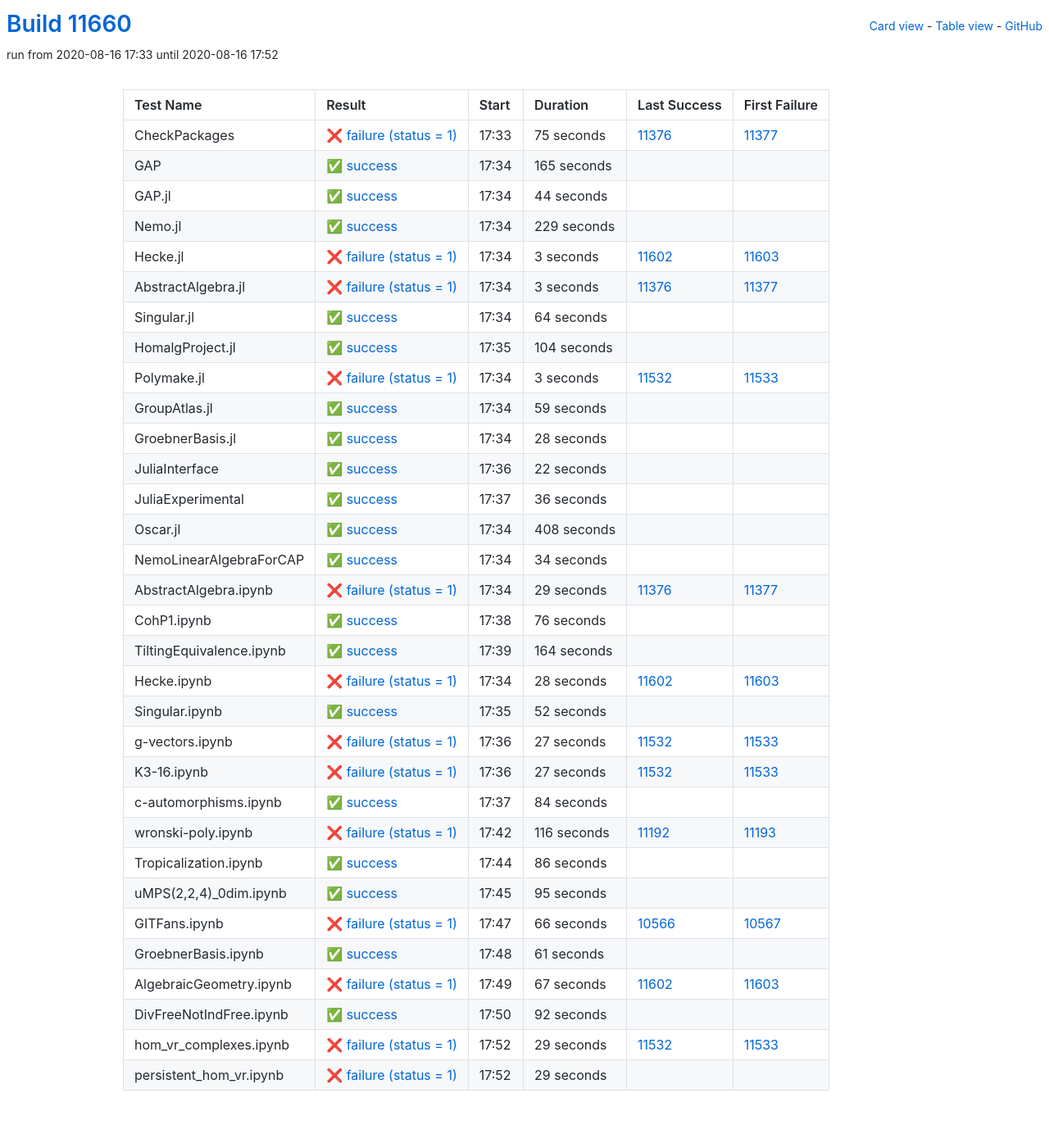
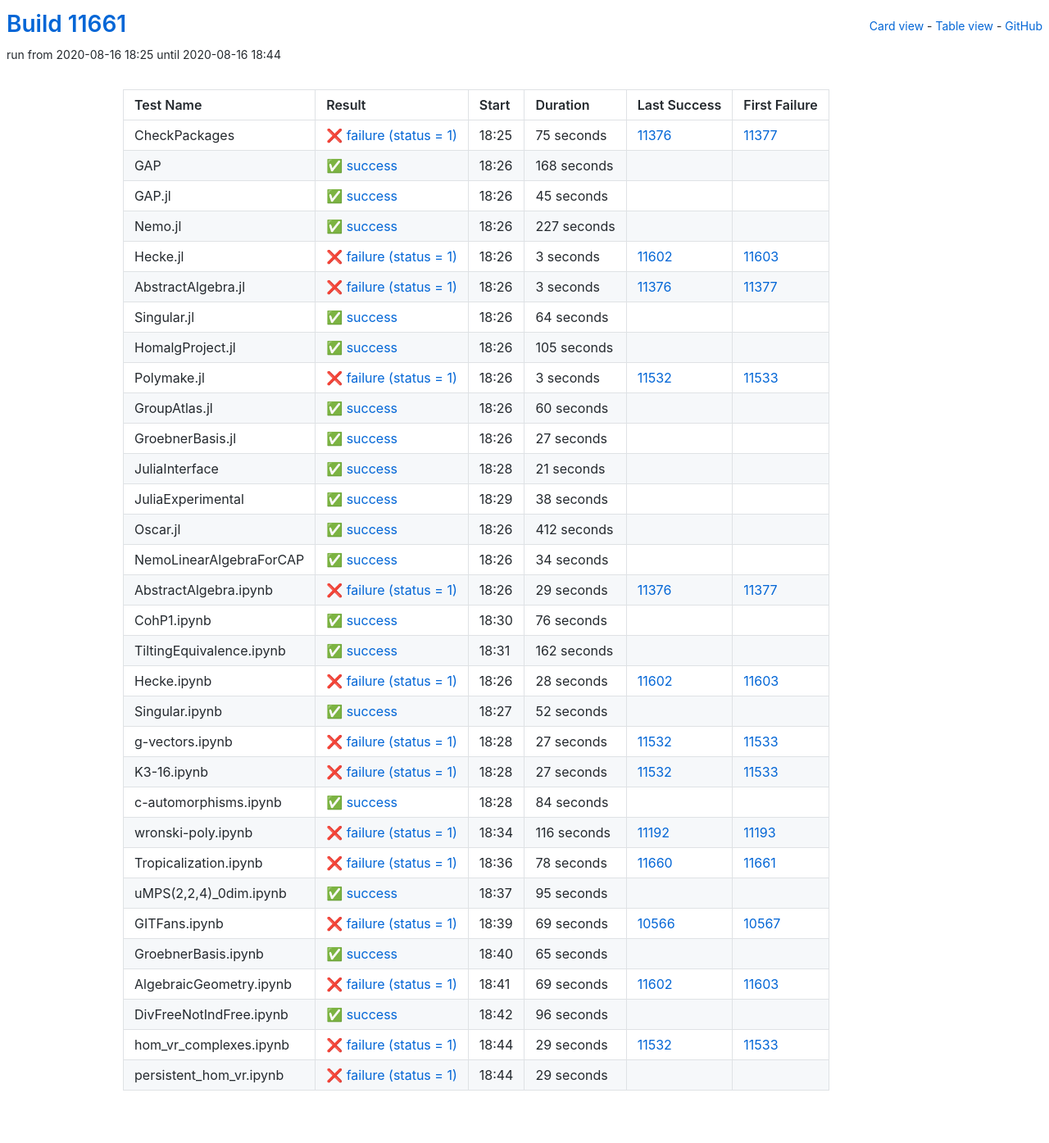
Before and after one commit to oscar-system/oscar-ci-status, a Jekyll site: the page built from table.html, in a window 1280 px wide. Shown: the whole page at 82% size. Built offline with Jekyll 4.4.1, drawn with Linux system fonts in a browser that asks for light colours.

Commit message:
Build #11661

```diff
--- a/_data/ci.yml
+++ b/_data/ci.yml
@@ -1,6 +1,6 @@
 ---
-build: 11660
-build_url: https://oscarci.mathematik.uni-kl.de/job/oscar/11660/
+build: 11661
+build_url: https://oscarci.mathematik.uni-kl.de/job/oscar/11661/
 job: oscar
 organization: oscar-system
 repo: oscar-ci-status
@@ -8,8 +8,8 @@
 tests:
 - name: CheckPackages
   id: checkpackages
-  log: https://oscarci.mathematik.uni-kl.de/job/oscar/11660/artifact/logs/build-11660/CheckPackages.log
-  start: 2020-08-16 17:33
+  log: https://oscarci.mathematik.uni-kl.de/job/oscar/11661/artifact/logs/build-11661/CheckPackages.log
+  start: 2020-08-16 18:25
   success: false
   exitcode: 1
   status: failure
@@ -20,44 +20,44 @@
   first_failure_url: https://oscarci.mathematik.uni-kl.de/job/oscar/11377/
 - name: GAP
   id: gap
-  log: https://oscarci.mathematik.uni-kl.de/job/oscar/11660/artifact/logs/build-11660/GAP.log
-  start: 2020-08-16 17:34
+  log: https://oscarci.mathematik.uni-kl.de/job/oscar/11661/artifact/logs/build-11661/GAP.log
+  start: 2020-08-16 18:26
   success: true
   exitcode: 0
   status: success
-  duration: 165
+  duration: 168
   last_success: false
   last_success_url:
   first_failure: false
   first_failure_url:
 - name: GAP.jl
   id: gap-jl
-  log: https://oscarci.mathematik.uni-kl.de/job/oscar/11660/artifact/logs/build-11660/GAP.jl.log
-  start: 2020-08-16 17:34
+  log: https://oscarci.mathematik.uni-kl.de/job/oscar/11661/artifact/logs/build-11661/GAP.jl.log
+  start: 2020-08-16 18:26
   success: true
   exitcode: 0
   status: success
-  duration: 44
+  duration: 45
   last_success: false
   last_success_url:
   first_failure: false
   first_failure_url:
 - name: Nemo.jl
   id: nemo-jl
-  log: https://oscarci.mathematik.uni-kl.de/job/oscar/11660/artifact/logs/build-11660/Nemo.jl.log
-  start: 2020-08-16 17:34
+  log: https://oscarci.mathematik.uni-kl.de/job/oscar/11661/artifact/logs/build-11661/Nemo.jl.log
+  start: 2020-08-16 18:26
   success: true
   exitcode: 0
   status: success
-  duration: 229
+  duration: 227
   last_success: false
   last_success_url:
   first_failure: false
   first_failure_url:
 - name: Hecke.jl
   id: hecke-jl
-  log: https://oscarci.mathematik.uni-kl.de/job/oscar/11660/artifact/logs/build-11660/Hecke.jl.log
-  start: 2020-08-16 17:34
+  log: https://oscarci.mathematik.uni-kl.de/job/oscar/11661/artifact/logs/build-11661/Hecke.jl.log
+  start: 2020-08-16 18:26
   success: false
   exitcode: 1
   status: failure
@@ -68,8 +68,8 @@
   first_failure_url: https://oscarci.mathematik.uni-kl.de/job/oscar/11603/
 - name: AbstractAlgebra.jl
   id: abstractalgebra-jl
-  log: https://oscarci.mathematik.uni-kl.de/job/oscar/11660/artifact/logs/build-11660/AbstractAlgebra.jl.log
-  start: 2020-08-16 17:34
+  log: https://oscarci.mathematik.uni-kl.de/job/oscar/11661/artifact/logs/build-11661/AbstractAlgebra.jl.log
+  start: 2020-08-16 18:26
   success: false
   exitcode: 1
   status: failure
@@ -80,8 +80,8 @@
   first_failure_url: https://oscarci.mathematik.uni-kl.de/job/oscar/11377/
 - name: Singular.jl
   id: singular-jl
-  log: https://oscarci.mathematik.uni-kl.de/job/oscar/11660/artifact/logs/build-11660/Singular.jl.log
-  start: 2020-08-16 17:34
+  log: https://oscarci.mathematik.uni-kl.de/job/oscar/11661/artifact/logs/build-11661/Singular.jl.log
+  start: 2020-08-16 18:26
   success: true
   exitcode: 0
   status: success
@@ -92,20 +92,20 @@
   first_failure_url:
 - name: HomalgProject.jl
   id: homalgproject-jl
-  log: https://oscarci.mathematik.uni-kl.de/job/oscar/11660/artifact/logs/build-11660/HomalgProject.jl.log
-  start: 2020-08-16 17:35
+  log: https://oscarci.mathematik.uni-kl.de/job/oscar/11661/artifact/logs/build-11661/HomalgProject.jl.log
+  start: 2020-08-16 18:26
   success: true
   exitcode: 0
   status: success
-  duration: 104
+  duration: 105
   last_success: false
   last_success_url:
   first_failure: false
   first_failure_url:
 - name: Polymake.jl
   id: polymake-jl
-  log: https://oscarci.mathematik.uni-kl.de/job/oscar/11660/artifact/logs/build-11660/Polymake.jl.log
-  start: 2020-08-16 17:34
+  log: https://oscarci.mathematik.uni-kl.de/job/oscar/11661/artifact/logs/build-11661/Polymake.jl.log
+  start: 2020-08-16 18:26
   success: false
   exitcode: 1
   status: failure
@@ -116,68 +116,68 @@
   first_failure_url: https://oscarci.mathematik.uni-kl.de/job/oscar/11533/
 - name: GroupAtlas.jl
   id: groupatlas-jl
-  log: https://oscarci.mathematik.uni-kl.de/job/oscar/11660/artifact/logs/build-11660/GroupAtlas.jl.log
-  start: 2020-08-16 17:34
+  log: https://oscarci.mathematik.uni-kl.de/job/oscar/11661/artifact/logs/build-11661/GroupAtlas.jl.log
+  start: 2020-08-16 18:26
   success: true
   exitcode: 0
   status: success
-  duration: 59
+  duration: 60
   last_success: false
   last_success_url:
   first_failure: false
   first_failure_url:
 - name: GroebnerBasis.jl
   id: groebnerbasis-jl
-  log: https://oscarci.mathematik.uni-kl.de/job/oscar/11660/artifact/logs/build-11660/GroebnerBasis.jl.log
-  start: 2020-08-16 17:34
+  log: https://oscarci.mathematik.uni-kl.de/job/oscar/11661/artifact/logs/build-11661/GroebnerBasis.jl.log
+  start: 2020-08-16 18:26
   success: true
   exitcode: 0
   status: success
-  duration: 28
+  duration: 27
   last_success: false
   last_success_url:
   first_failure: false
   first_failure_url:
 - name: JuliaInterface
   id: juliainterface
-  log: https://oscarci.mathematik.uni-kl.de/job/oscar/11660/artifact/logs/build-11660/JuliaInterface.log
-  start: 2020-08-16 17:36
+  log: https://oscarci.mathematik.uni-kl.de/job/oscar/11661/artifact/logs/build-11661/JuliaInterface.log
+  start: 2020-08-16 18:28
   success: true
   exitcode: 0
   status: success
-  duration: 22
+  duration: 21
   last_success: false
   last_success_url:
   first_failure: false
   first_failure_url:
 - name: JuliaExperimental
   id: juliaexperimental
-  log: https://oscarci.mathematik.uni-kl.de/job/oscar/11660/artifact/logs/build-11660/JuliaExperimental.log
-  start: 2020-08-16 17:37
+  log: https://oscarci.mathematik.uni-kl.de/job/oscar/11661/artifact/logs/build-11661/JuliaExperimental.log
+  start: 2020-08-16 18:29
   success: true
   exitcode: 0
   status: success
-  duration: 36
+  duration: 38
   last_success: false
   last_success_url:
   first_failure: false
   first_failure_url:
 - name: Oscar.jl
   id: oscar-jl
-  log: https://oscarci.mathematik.uni-kl.de/job/oscar/11660/artifact/logs/build-11660/Oscar.jl.log
-  start: 2020-08-16 17:34
+  log: https://oscarci.mathematik.uni-kl.de/job/oscar/11661/artifact/logs/build-11661/Oscar.jl.log
+  start: 2020-08-16 18:26
   success: true
   exitcode: 0
   status: success
-  duration: 408
+  duration: 412
   last_success: false
   last_success_url:
   first_failure: false
   first_failure_url:
 - name: NemoLinearAlgebraForCAP
   id: nemolinearalgebraforcap
-  log: https://oscarci.mathematik.uni-kl.de/job/oscar/11660/artifact/logs/build-11660/NemoLinearAlgebraForCAP.log
-  start: 2020-08-16 17:34
+  log: https://oscarci.mathematik.uni-kl.de/job/oscar/11661/artifact/logs/build-11661/NemoLinearAlgebraForCAP.log
+  start: 2020-08-16 18:26
   success: true
   exitcode: 0
   status: success
@@ -188,8 +188,8 @@
   first_failure_url:
 - name: AbstractAlgebra.ipynb
   id: abstractalgebra-ipynb
-  log: https://oscarci.mathematik.uni-kl.de/job/oscar/11660/artifact/logs/build-11660/AbstractAlgebra.ipynb.log
-  start: 2020-08-16 17:34
+  log: https://oscarci.mathematik.uni-kl.de/job/oscar/11661/artifact/logs/build-11661/AbstractAlgebra.ipynb.log
+  start: 2020-08-16 18:26
   success: false
   exitcode: 1
   status: failure
@@ -200,8 +200,8 @@
   first_failure_url: https://oscarci.mathematik.uni-kl.de/job/oscar/11377/
 - name: CohP1.ipynb
   id: cohp1-ipynb
-  log: https://oscarci.mathematik.uni-kl.de/job/oscar/11660/artifact/logs/build-11660/CohP1.ipynb.log
-  start: 2020-08-16 17:38
+  log: https://oscarci.mathematik.uni-kl.de/job/oscar/11661/artifact/logs/build-11661/CohP1.ipynb.log
+  start: 2020-08-16 18:30
   success: true
   exitcode: 0
   status: success
@@ -212,20 +212,20 @@
   first_failure_url:
 - name: TiltingEquivalence.ipynb
   id: tiltingequivalence-ipynb
-  log: https://oscarci.mathematik.uni-kl.de/job/oscar/11660/artifact/logs/build-11660/TiltingEquivalence.ipynb.log
-  start: 2020-08-16 17:39
+  log: https://oscarci.mathematik.uni-kl.de/job/oscar/11661/artifact/logs/build-11661/TiltingEquivalence.ipynb.log
+  start: 2020-08-16 18:31
   success: true
   exitcode: 0
   status: success
-  duration: 164
+  duration: 162
   last_success: false
   last_success_url:
   first_failure: false
   first_failure_url:
 - name: Hecke.ipynb
   id: hecke-ipynb
-  log: https://oscarci.mathematik.uni-kl.de/job/oscar/11660/artifact/logs/build-11660/Hecke.ipynb.log
-  start: 2020-08-16 17:34
+  log: https://oscarci.mathematik.uni-kl.de/job/oscar/11661/artifact/logs/build-11661/Hecke.ipynb.log
+  start: 2020-08-16 18:26
   success: false
   exitcode: 1
   status: failure
@@ -236,8 +236,8 @@
   first_failure_url: https://oscarci.mathematik.uni-kl.de/job/oscar/11603/
 - name: Singular.ipynb
   id: singular-ipynb
-  log: https://oscarci.mathematik.uni-kl.de/job/oscar/11660/artifact/logs/build-11660/Singular.ipynb.log
-  start: 2020-08-16 17:35
+  log: https://oscarci.mathematik.uni-kl.de/job/oscar/11661/artifact/logs/build-11661/Singular.ipynb.log
+  start: 2020-08-16 18:27
   success: true
   exitcode: 0
   status: success
@@ -248,8 +248,8 @@
   first_failure_url:
 - name: g-vectors.ipynb
   id: g-vectors-ipynb
-  log: https://oscarci.mathematik.uni-kl.de/job/oscar/11660/artifact/logs/build-11660/g-vectors.ipynb.log
-  start: 2020-08-16 17:36
+  log: https://oscarci.mathematik.uni-kl.de/job/oscar/11661/artifact/logs/build-11661/g-vectors.ipynb.log
+  start: 2020-08-16 18:28
   success: false
   exitcode: 1
   status: failure
@@ -260,8 +260,8 @@
   first_failure_url: https://oscarci.mathematik.uni-kl.de/job/oscar/11533/
 - name: K3-16.ipynb
   id: k3-16-ipynb
-  log: https://oscarci.mathematik.uni-kl.de/job/oscar/11660/artifact/logs/build-11660/K3-16.ipynb.log
-  start: 2020-08-16 17:36
+  log: https://oscarci.mathematik.uni-kl.de/job/oscar/11661/artifact/logs/build-11661/K3-16.ipynb.log
+  start: 2020-08-16 18:28
   success: false
   exitcode: 1
   status: failure
@@ -272,8 +272,8 @@
   first_failure_url: https://oscarci.mathematik.uni-kl.de/job/oscar/11533/
 - name: c-automorphisms.ipynb
   id: c-automorphisms-ipynb
-  log: https://oscarci.mathematik.uni-kl.de/job/oscar/11660/artifact/logs/build-11660/c-automorphisms.ipynb.log
-  start: 2020-08-16 17:37
+  log: https://oscarci.mathematik.uni-kl.de/job/oscar/11661/artifact/logs/build-11661/c-automorphisms.ipynb.log
+  start: 2020-08-16 18:28
   success: true
   exitcode: 0
   status: success
@@ -284,8 +284,8 @@
   first_failure_url:
 - name: wronski-poly.ipynb
   id: wronski-poly-ipynb
-  log: https://oscarci.mathematik.uni-kl.de/job/oscar/11660/artifact/logs/build-11660/wronski-poly.ipynb.log
-  start: 2020-08-16 17:42
+  log: https://oscarci.mathematik.uni-kl.de/job/oscar/11661/artifact/logs/build-11661/wronski-poly.ipynb.log
+  start: 2020-08-16 18:34
   success: false
   exitcode: 1
   status: failure
@@ -296,20 +296,20 @@
   first_failure_url: https://oscarci.mathematik.uni-kl.de/job/oscar/11193/
 - name: Tropicalization.ipynb
   id: tropicalization-ipynb
-  log: https://oscarci.mathematik.uni-kl.de/job/oscar/11660/artifact/logs/build-11660/Tropicalization.ipynb.log
-  start: 2020-08-16 17:44
-  success: true
-  exitcode: 0
-  status: success
-  duration: 86
-  last_success: false
-  last_success_url:
-  first_failure: false
-  first_failure_url:
+  log: https://oscarci.mathematik.uni-kl.de/job/oscar/11661/artifact/logs/build-11661/Tropicalization.ipynb.log
+  start: 2020-08-16 18:36
+  success: false
+  exitcode: 1
+  status: failure
+  duration: 78
+  last_success: 11660
+  last_success_url: https://oscarci.mathematik.uni-kl.de/job/oscar/11660/
+  first_failure: 11661
+  first_failure_url: https://oscarci.mathematik.uni-kl.de/job/oscar/11661/
 - name: uMPS(2,2,4)_0dim.ipynb
   id: umps-2-2-4-0dim-ipynb
-  log: https://oscarci.mathematik.uni-kl.de/job/oscar/11660/artifact/logs/build-11660/uMPS-2-2-4-_0dim.ipynb.log
-  start: 2020-08-16 17:45
+  log: https://oscarci.mathematik.uni-kl.de/job/oscar/11661/artifact/logs/build-11661/uMPS-2-2-4-_0dim.ipynb.log
+  start: 2020-08-16 18:37
   success: true
   exitcode: 0
   status: success
@@ -320,56 +320,56 @@
   first_failure_url:
 - name: GITFans.ipynb
   id: gitfans-ipynb
-  log: https://oscarci.mathematik.uni-kl.de/job/oscar/11660/artifact/logs/build-11660/GITFans.ipynb.log
-  start: 2020-08-16 17:47
+  log: https://oscarci.mathematik.uni-kl.de/job/oscar/11661/artifact/logs/build-11661/GITFans.ipynb.log
+  start: 2020-08-16 18:39
   success: false
   exitcode: 1
   status: failure
-  duration: 66
+  duration: 69
   last_success: 10566
   last_success_url: https://oscarci.mathematik.uni-kl.de/job/oscar/10566/
   first_failure: 10567
   first_failure_url: https://oscarci.mathematik.uni-kl.de/job/oscar/10567/
 - name: GroebnerBasis.ipynb
   id: groebnerbasis-ipynb
-  log: https://oscarci.mathematik.uni-kl.de/job/oscar/11660/artifact/logs/build-11660/GroebnerBasis.ipynb.log
-  start: 2020-08-16 17:48
+  log: https://oscarci.mathematik.uni-kl.de/job/oscar/11661/artifact/logs/build-11661/GroebnerBasis.ipynb.log
+  start: 2020-08-16 18:40
   success: true
   exitcode: 0
   status: success
-  duration: 61
+  duration: 65
   last_success: false
   last_success_url:
   first_failure: false
   first_failure_url:
 - name: AlgebraicGeometry.ipynb
   id: algebraicgeometry-ipynb
-  log: https://oscarci.mathematik.uni-kl.de/job/oscar/11660/artifact/logs/build-11660/AlgebraicGeometry.ipynb.log
-  start: 2020-08-16 17:49
+  log: https://oscarci.mathematik.uni-kl.de/job/oscar/11661/artifact/logs/build-11661/AlgebraicGeometry.ipynb.log
+  start: 2020-08-16 18:41
   success: false
   exitcode: 1
   status: failure
-  duration: 67
+  duration: 69
   last_success: 11602
   last_success_url: https://oscarci.mathematik.uni-kl.de/job/oscar/11602/
   first_failure: 11603
   first_failure_url: https://oscarci.mathematik.uni-kl.de/job/oscar/11603/
 - name: DivFreeNotIndFree.ipynb
   id: divfreenotindfree-ipynb
-  log: https://oscarci.mathematik.uni-kl.de/job/oscar/11660/artifact/logs/build-11660/DivFreeNotIndFree.ipynb.log
-  start: 2020-08-16 17:50
+  log: https://oscarci.mathematik.uni-kl.de/job/oscar/11661/artifact/logs/build-11661/DivFreeNotIndFree.ipynb.log
+  start: 2020-08-16 18:42
   success: true
   exitcode: 0
   status: success
-  duration: 92
+  duration: 96
   last_success: false
   last_success_url:
   first_failure: false
   first_failure_url:
 - name: hom_vr_complexes.ipynb
   id: hom-vr-complexes-ipynb
-  log: https://oscarci.mathematik.uni-kl.de/job/oscar/11660/artifact/logs/build-11660/hom_vr_complexes.ipynb.log
-  start: 2020-08-16 17:52
+  log: https://oscarci.mathematik.uni-kl.de/job/oscar/11661/artifact/logs/build-11661/hom_vr_complexes.ipynb.log
+  start: 2020-08-16 18:44
   success: false
   exitcode: 1
   status: failure
@@ -380,8 +380,8 @@
   first_failure_url: https://oscarci.mathematik.uni-kl.de/job/oscar/11533/
 - name: persistent_hom_vr.ipynb
   id: persistent-hom-vr-ipynb
-  log: https://oscarci.mathematik.uni-kl.de/job/oscar/11660/artifact/logs/build-11660/persistent_hom_vr.ipynb.log
-  start: 2020-08-16 17:52
+  log: https://oscarci.mathematik.uni-kl.de/job/oscar/11661/artifact/logs/build-11661/persistent_hom_vr.ipynb.log
+  start: 2020-08-16 18:44
   success: false
   exitcode: 1
   status: failure
```
Also changed, not shown: README.md.
